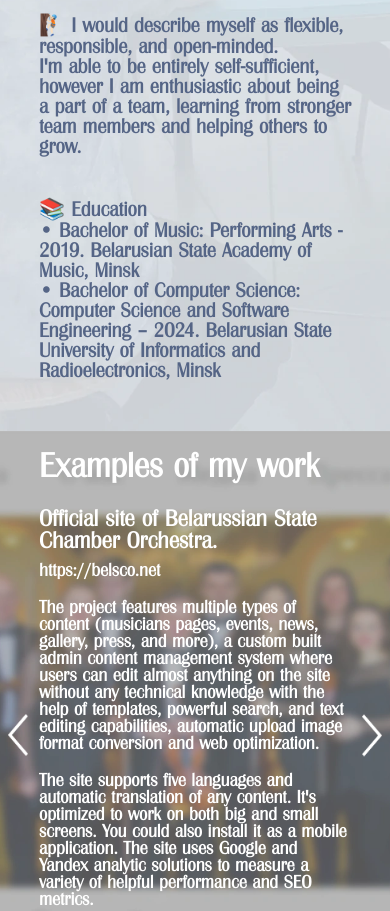
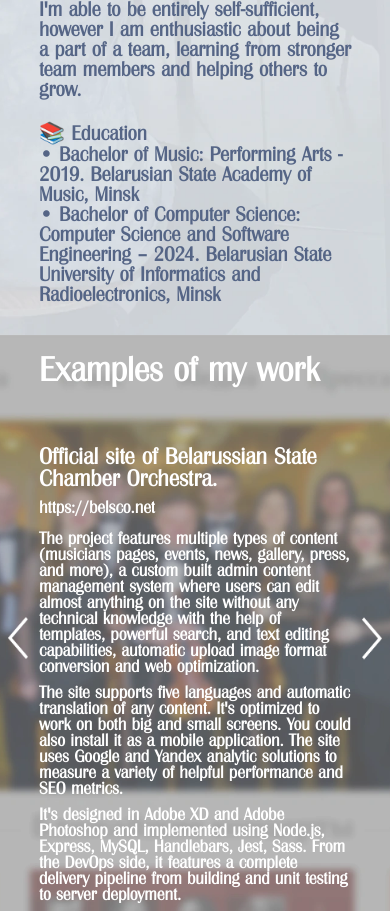
Before and after one commit to tectonick/portfolio, a website: page public/index.html in a window 390 px wide. Shown: the part 860-1771 px from the top of the page. Drawn offline with Linux system fonts and the light colour scheme.

Commit message:
Small screen Work update and paddings

```diff
--- a/public/style.css
+++ b/public/style.css
@@ -58,7 +58,7 @@ h3 {
 
 p {
     font-size: 1.3rem;
-    margin-bottom: 40px;
+    margin-bottom: 20px;
 }
 
 a {
@@ -327,7 +327,7 @@ header {
 .work {
     position: relative;
     z-index: 1;
-    padding: 1vh 0 !important;
+    padding: 0 !important;
     display: none;
     opacity: 0;
     transition: opacity 0.3s;
@@ -335,8 +335,8 @@ header {
 
 .work p,
 .work a {
-    font-size: 2.2vh;
-    margin: 10px 0;
+    font-size: 2.1vh;
+    margin: 5px 0;
 }
 
 .work h3 {
```
